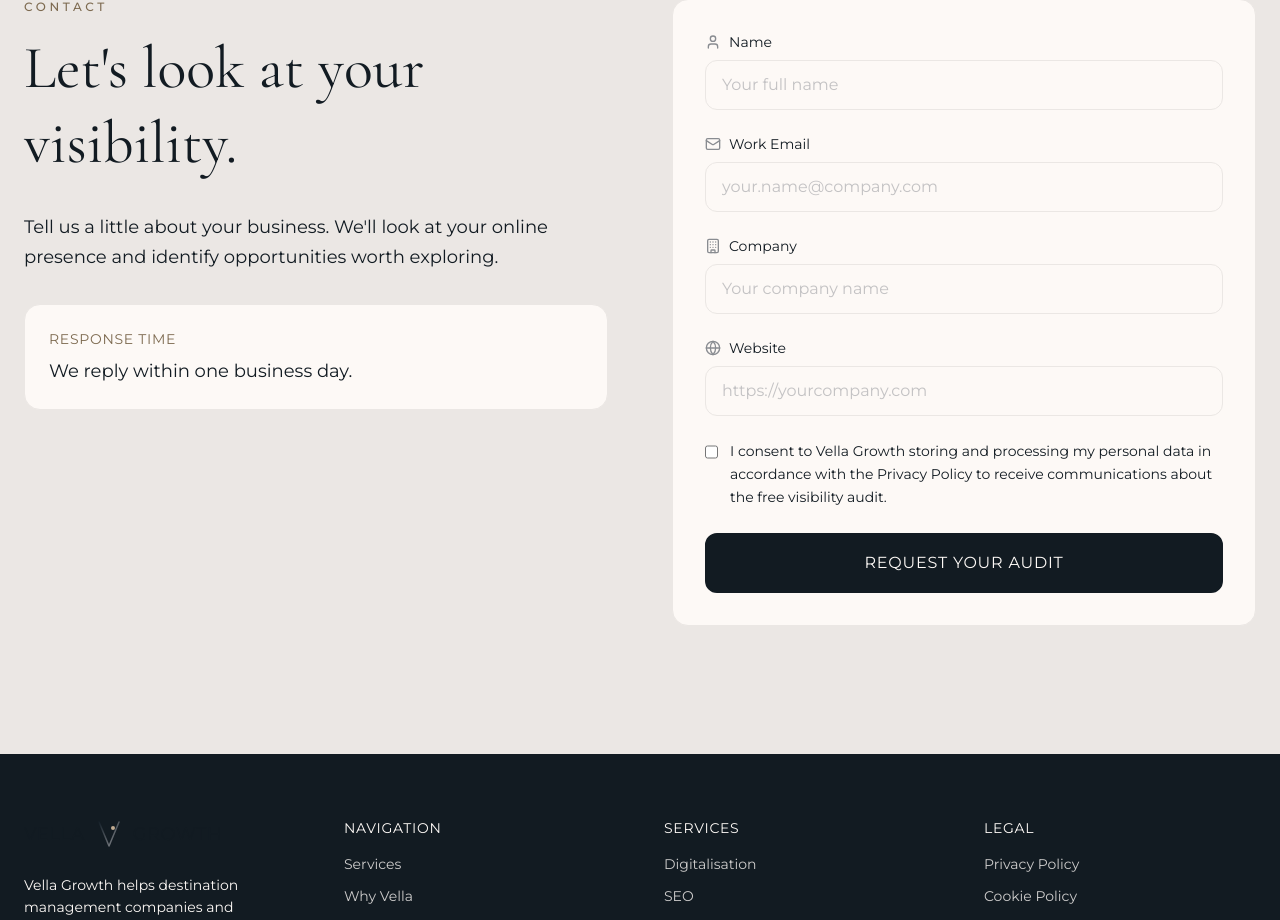
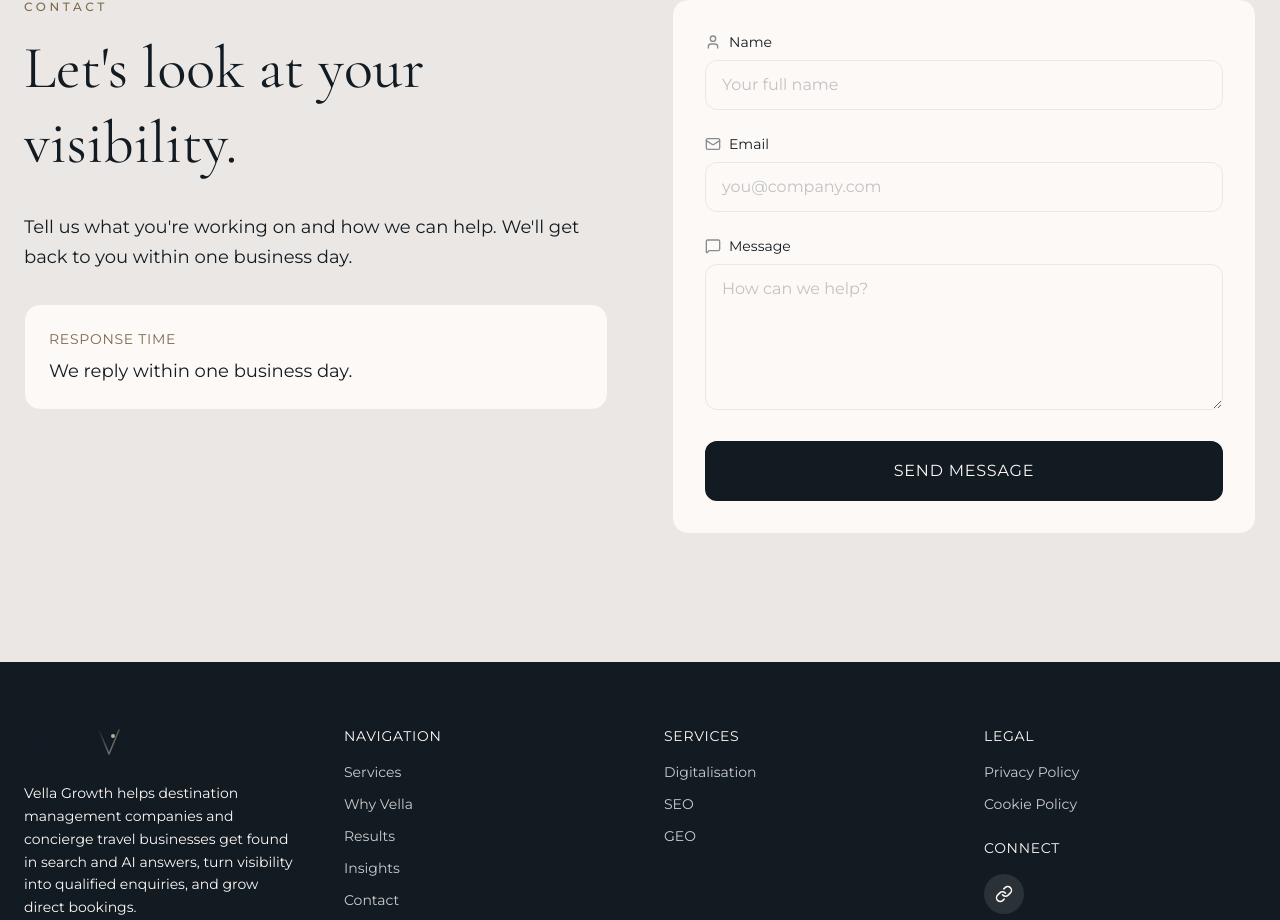
Before and after one commit to lasuamont/vellagrowthagency, a Next.js app: page / in a window 1280 px wide. Shown: the part 6696-7616 px from the top of the page. Built offline with nearby package versions, Linux system fonts and the light colour scheme.

Commit message:
Simplify contact form to name email and message

```diff
--- a/src/components/Contact.tsx
+++ b/src/components/Contact.tsx
@@ -1,7 +1,7 @@
 "use client";
 
 import { useState, FormEvent } from "react";
-import { Check, X, Mail, User, Building, Globe } from "lucide-react";
+import { Check, Mail, MessageSquare, User } from "lucide-react";
 import Button from "./Button";
 import { insertLead } from "@/lib/supabase/leads";
 
@@ -9,9 +9,7 @@ export default function Contact() {
   const [formData, setFormData] = useState({
     name: "",
     email: "",
-    company: "",
-    website: "",
-    consent: false,
+    message: "",
   });
   const [isSubmitting, setIsSubmitting] = useState(false);
   const [submitStatus, setSubmitStatus] = useState<"idle" | "success" | "error">("idle");
@@ -30,18 +28,8 @@ export default function Contact() {
       newErrors.email = "Please enter a valid email address";
     }
 
-    if (!formData.company.trim()) {
-      newErrors.company = "Company is required";
-    }
-
-    if (!formData.website.trim()) {
-      newErrors.website = "Website is required";
-    } else if (!/^https?:\/\/.+/.test(formData.website)) {
-      newErrors.website = "Please enter a valid website URL (include http:// or https://)";
-    }
-
-    if (!formData.consent) {
-      newErrors.consent = "Consent is required";
+    if (!formData.message.trim()) {
+      newErrors.message = "Message is required";
     }
 
     setErrors(newErrors);
@@ -56,14 +44,11 @@ export default function Contact() {
     setIsSubmitting(true);
     setSubmitStatus("idle");
 
-    // Send form data to Supabase
     try {
       const { error } = await insertLead({
-        name: formData.name,
-        email: formData.email,
-        company: formData.company,
-        website: formData.website,
-        consent: formData.consent,
+        name: formData.name.trim(),
+        email: formData.email.trim(),
+        message: formData.message.trim(),
       });
 
       if (error) {
@@ -74,11 +59,9 @@ export default function Contact() {
       setFormData({
         name: "",
         email: "",
-        company: "",
-        website: "",
-        consent: false,
+        message: "",
       });
-    } catch (error) {
+    } catch {
       setSubmitStatus("error");
     } finally {
       setIsSubmitting(false);
@@ -86,17 +69,15 @@ export default function Contact() {
   };
 
   const handleChange = (e: React.ChangeEvent<HTMLInputElement | HTMLTextAreaElement>) => {
-    const { name, value, type } = e.target;
-    const checked = type === "checkbox" ? (e.target as HTMLInputElement).checked : undefined;
+    const { name, value } = e.target;
 
-    setFormData(prev => ({
+    setFormData((prev) => ({
       ...prev,
-      [name]: type === "checkbox" ? checked : value,
+      [name]: value,
     }));
 
-    // Clear error when user starts typing
     if (errors[name]) {
-      setErrors(prev => ({ ...prev, [name]: "" }));
+      setErrors((prev) => ({ ...prev, [name]: "" }));
     }
   };
 
@@ -111,7 +92,7 @@ export default function Contact() {
               Let&apos;s look at your visibility.
             </h2>
             <p className="font-montserrat text-ink-navy text-lg leading-relaxed mb-8">
-              Tell us a little about your business. We&apos;ll look at your online presence and identify opportunities worth exploring.
+              Tell us what you&apos;re working on and how we can help. We&apos;ll get back to you within one business day.
             </p>
 
             <div className="bg-cream rounded-[16px] p-6 border border-stone">
@@ -139,6 +120,7 @@ export default function Contact() {
                   name="name"
                   value={formData.name}
                   onChange={handleChange}
+                  autoComplete="name"
                   className={`w-full px-4 py-3 rounded-[12px] border ${
                     errors.name ? "border-red-500" : "border-stone"
                   } bg-cream text-ink-navy placeholder-steel-silver/50 font-montserrat text-base focus:outline-none focus-visible:ring-2 focus-visible:ring-champagne focus-visible:ring-offset-2 transition-colors`}
@@ -157,7 +139,7 @@ export default function Contact() {
               <div>
                 <label htmlFor="email" className="flex items-center gap-2 font-montserrat text-ink-navy text-sm font-500 mb-2">
                   <Mail size={16} className="text-steel-silver" />
-                  Work Email
+                  Email
                 </label>
                 <input
                   type="email"
@@ -165,10 +147,11 @@ export default function Contact() {
                   name="email"
                   value={formData.email}
                   onChange={handleChange}
+                  autoComplete="email"
                   className={`w-full px-4 py-3 rounded-[12px] border ${
                     errors.email ? "border-red-500" : "border-stone"
                   } bg-cream text-ink-navy placeholder-steel-silver/50 font-montserrat text-base focus:outline-none focus-visible:ring-2 focus-visible:ring-champagne focus-visible:ring-offset-2 transition-colors`}
-                  placeholder="your.name@company.com"
+                  placeholder="you@company.com"
                   aria-invalid={!!errors.email}
                   aria-describedby={errors.email ? "email-error" : undefined}
                 />
@@ -179,82 +162,30 @@ export default function Contact() {
                 )}
               </div>
 
-              {/* Company */}
+              {/* Message */}
               <div>
-                <label htmlFor="company" className="flex items-center gap-2 font-montserrat text-ink-navy text-sm font-500 mb-2">
-                  <Building size={16} className="text-steel-silver" />
-                  Company
+                <label htmlFor="message" className="flex items-center gap-2 font-montserrat text-ink-navy text-sm font-500 mb-2">
+                  <MessageSquare size={16} className="text-steel-silver" />
+                  Message
                 </label>
-                <input
-                  type="text"
-                  id="company"
-                  name="company"
-                  value={formData.company}
+                <textarea
+                  id="message"
+                  name="message"
+                  value={formData.message}
                   onChange={handleChange}
+                  rows={5}
                   className={`w-full px-4 py-3 rounded-[12px] border ${
-                    errors.company ? "border-red-500" : "border-stone"
-                  } bg-cream text-ink-navy placeholder-steel-silver/50 font-montserrat text-base focus:outline-none focus-visible:ring-2 focus-visible:ring-champagne focus-visible:ring-offset-2 transition-colors`}
-                  placeholder="Your company name"
-                  aria-invalid={!!errors.company}
-                  aria-describedby={errors.company ? "company-error" : undefined}
+                    errors.message ? "border-red-500" : "border-stone"
+                  } bg-cream text-ink-navy placeholder-steel-silver/50 font-montserrat text-base focus:outline-none focus-visible:ring-2 focus-visible:ring-champagne focus-visible:ring-offset-2 transition-colors resize-y`}
+                  placeholder="How can we help?"
+                  aria-invalid={!!errors.message}
+                  aria-describedby={errors.message ? "message-error" : undefined}
                 />
-                {errors.company && (
-                  <p id="company-error" className="font-montserrat text-red-500 text-sm mt-1">
-                    {errors.company}
+                {errors.message && (
+                  <p id="message-error" className="font-montserrat text-red-500 text-sm mt-1">
+                    {errors.message}
                   </p>
                 )}
-              </div>
-
-              {/* Website */}
-              <div>
-                <label htmlFor="website" className="flex items-center gap-2 font-montserrat text-ink-navy text-sm font-500 mb-2">
-                  <Globe size={16} className="text-steel-silver" />
-                  Website
-                </label>
-                <input
-                  type="url"
-                  id="website"
-                  name="website"
-                  value={formData.website}
-                  onChange={handleChange}
-                  className={`w-full px-4 py-3 rounded-[12px] border ${
-                    errors.website ? "border-red-500" : "border-stone"
-                  } bg-cream text-ink-navy placeholder-steel-silver/50 font-montserrat text-base focus:outline-none focus-visible:ring-2 focus-visible:ring-champagne focus-visible:ring-offset-2 transition-colors`}
-                  placeholder="https://yourcompany.com"
-                  aria-invalid={!!errors.website}
-                  aria-describedby={errors.website ? "website-error" : undefined}
-                />
-                {errors.website && (
-                  <p id="website-error" className="font-montserrat text-red-500 text-sm mt-1">
-                    {errors.website}
-                  </p>
-                )}
-              </div>
-
-              {/* Consent */}
-              <div>
-                <label className="flex items-start gap-3 cursor-pointer">
-                  <input
-                    type="checkbox"
-                    id="consent"
-                    name="consent"
-                    checked={formData.consent}
-                    onChange={handleChange}
-                    className="mt-1 w-4 h-4 rounded-[4px] border-2 border-ink-navy text-ink-navy focus:outline-none focus-visible:ring-2 focus-visible:ring-champagne focus-visible:ring-offset-2 transition-colors"
-                    aria-invalid={!!errors.consent}
-                    aria-describedby={errors.consent ? "consent-error" : "consent-description"}
-                  />
-                  <div>
-                    <p className="font-montserrat text-ink-navy text-sm leading-relaxed" id="consent-description">
-                      I consent to Vella Growth storing and processing my personal data in accordance with the Privacy Policy to receive communications about the free visibility audit.
-                    </p>
-                    {errors.consent && (
-                      <p id="consent-error" className="font-montserrat text-red-500 text-sm mt-1">
-                        {errors.consent}
-                      </p>
-                    )}
-                  </div>
-                </label>
               </div>
 
               {/* Submit Button */}
@@ -274,10 +205,10 @@ export default function Contact() {
                 ) : submitStatus === "success" ? (
                   <>
                     <Check size={20} className="text-cream" />
-                    Request Received
+                    Message Sent
                   </>
                 ) : (
-                  "Request Your Audit"
+                  "Send Message"
                 )}
               </Button>
 
```
